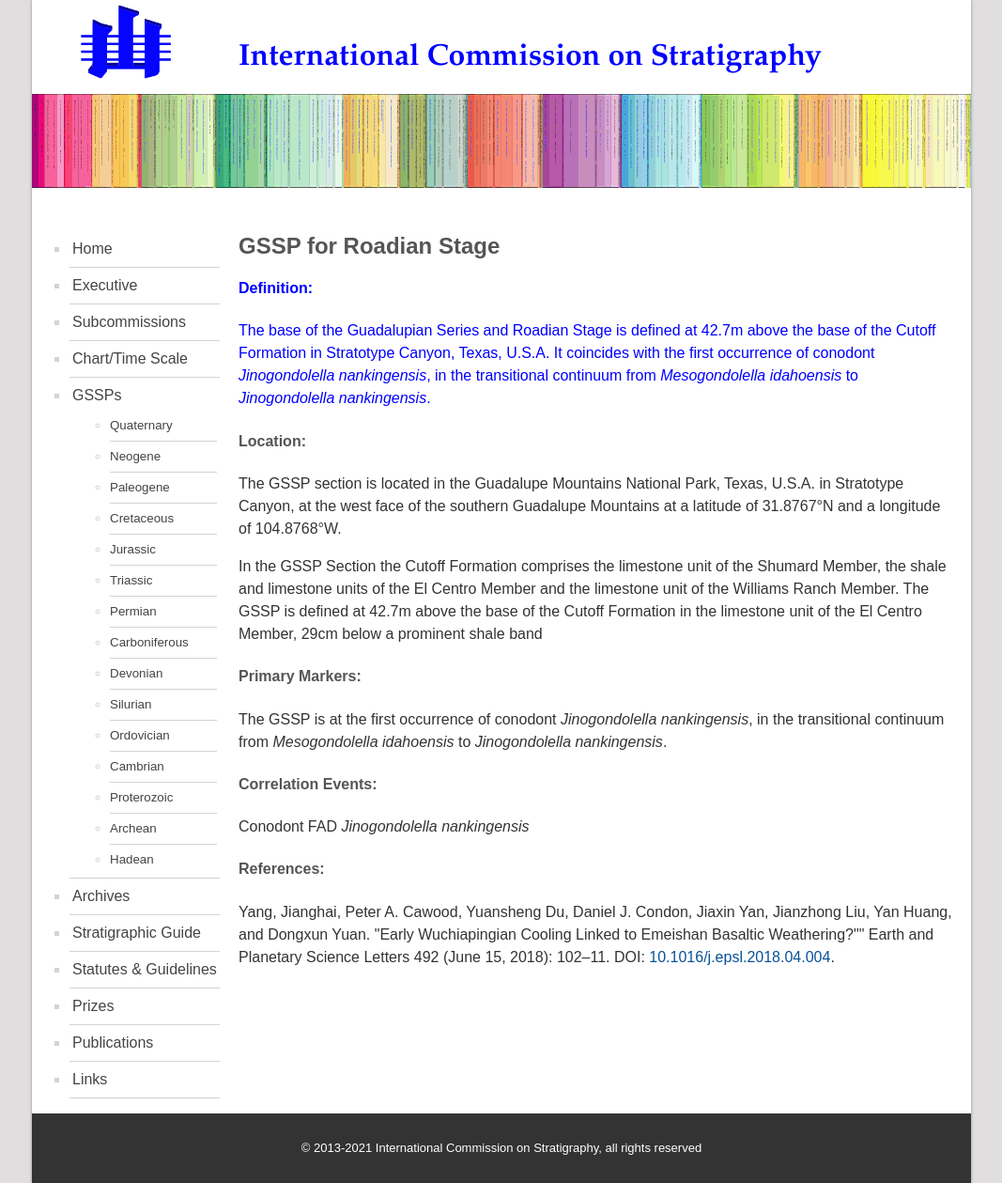
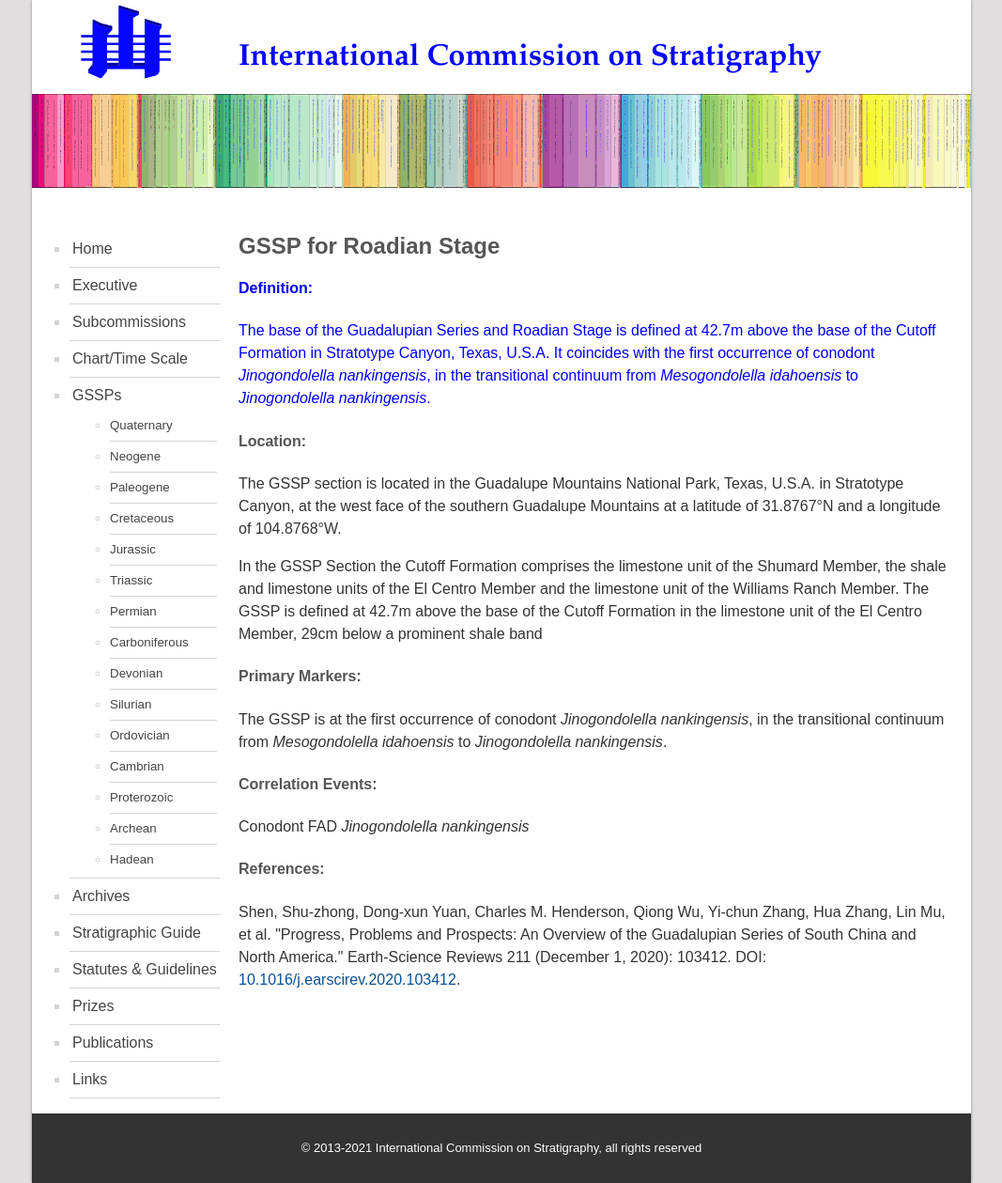
Before and after one commit to i-c-stratigraphy/gssps, a Jekyll site: the page built from pages/roadian.html, in a window 1280 px wide. Shown: the whole page at 94% size, without its empty margins (106-1173 px from the left). Built offline with Jekyll 4.4.1, drawn with Linux system fonts in a browser that asks for light colours.

```diff
--- a/pages/capitanian.html
+++ b/pages/capitanian.html
@@ -20,4 +20,4 @@
 <p>Conodont FAD <i>Jinogondolella postserrata</i></p>
 
 <h4>References:</h4>
-<p class="reference">Wu, Qiong, Jahandar Ramezani, Hua Zhang, Dong-xun Yuan, Douglas H. Erwin, Charles M. Henderson, Lance L. Lambert, Yi-chun Zhang, and Shu-zhong Shen. "High-Precision U-Pb Zircon Age Constraints on the Guadalupian in West Texas, USA."" Palaeogeography, Palaeoclimatology, Palaeoecology 548 (June 15, 2020): 109668. DOI: <a href="https://doi.org/10.1016/j.palaeo.2020.109668">10.1016/j.palaeo.2020.109668</a>.</p>
+<p class="reference">Wu, Qiong, Jahandar Ramezani, Hua Zhang, Dong-xun Yuan, Douglas H. Erwin, Charles M. Henderson, Lance L. Lambert, Yi-chun Zhang, and Shu-zhong Shen. "High-Precision U-Pb Zircon Age Constraints on the Guadalupian in West Texas, USA." Palaeogeography, Palaeoclimatology, Palaeoecology 548 (June 15, 2020): 109668. DOI: <a href="https://doi.org/10.1016/j.palaeo.2020.109668">10.1016/j.palaeo.2020.109668</a>.</p>
--- a/pages/roadian.html
+++ b/pages/roadian.html
@@ -19,4 +19,4 @@
 <p>Conodont FAD <i>Jinogondolella nankingensis</i></p>
 
 <h4>References:</h4>
-<p class="reference">Yang, Jianghai, Peter A. Cawood, Yuansheng Du, Daniel J. Condon, Jiaxin Yan, Jianzhong Liu, Yan Huang, and Dongxun Yuan. "Early Wuchiapingian Cooling Linked to Emeishan Basaltic Weathering?"" Earth and Planetary Science Letters 492 (June 15, 2018): 102–11. DOI: <a href="https://doi.org/10.1016/j.epsl.2018.04.004">10.1016/j.epsl.2018.04.004</a>.</p>
+<p class="reference">Shen, Shu-zhong, Dong-xun Yuan, Charles M. Henderson, Qiong Wu, Yi-chun Zhang, Hua Zhang, Lin Mu, et al. "Progress, Problems and Prospects: An Overview of the Guadalupian Series of South China and North America." Earth-Science Reviews 211 (December 1, 2020): 103412. DOI: <a href="https://doi.org/10.1016/j.earscirev.2020.103412">10.1016/j.earscirev.2020.103412</a>.</p>
--- a/pages/wuchiapingian.html
+++ b/pages/wuchiapingian.html
@@ -21,4 +21,4 @@
 <h4>References:</h4>
 <p class="reference"><a href="/gssps/files/Wuchiapingian.pdf">Jin, Y., Shen, S., Henderson, C. M., Wang, X., Wang, W., Wang, Y., Cao, C., and Shang, Q., 2006. The Global Stratotype Section and Point (GSSP) for the boundary between the Capitanian and Wuchiapingian Stage (Permian). Episodes 29/4, p. 253 - 262.</a></p>
 
-<p class="reference">Shen, Shu-zhong, Dong-xun Yuan, Charles M. Henderson, Qiong Wu, Yi-chun Zhang, Hua Zhang, Lin Mu, et al. "Progress, Problems and Prospects: An Overview of the Guadalupian Series of South China and North America."" Earth-Science Reviews 211 (December 1, 2020): 103412. DOI: <a href="https://doi.org/10.1016/j.earscirev.2020.103412">10.1016/j.earscirev.2020.103412</a>.</p>
+<p class="reference">Yang, Jianghai, Peter A. Cawood, Yuansheng Du, Daniel J. Condon, Jiaxin Yan, Jianzhong Liu, Yan Huang, and Dongxun Yuan. "Early Wuchiapingian Cooling Linked to Emeishan Basaltic Weathering?" Earth and Planetary Science Letters 492 (June 15, 2018): 102–11. DOI: <a href="https://doi.org/10.1016/j.epsl.2018.04.004">10.1016/j.epsl.2018.04.004</a>.</p>
```
